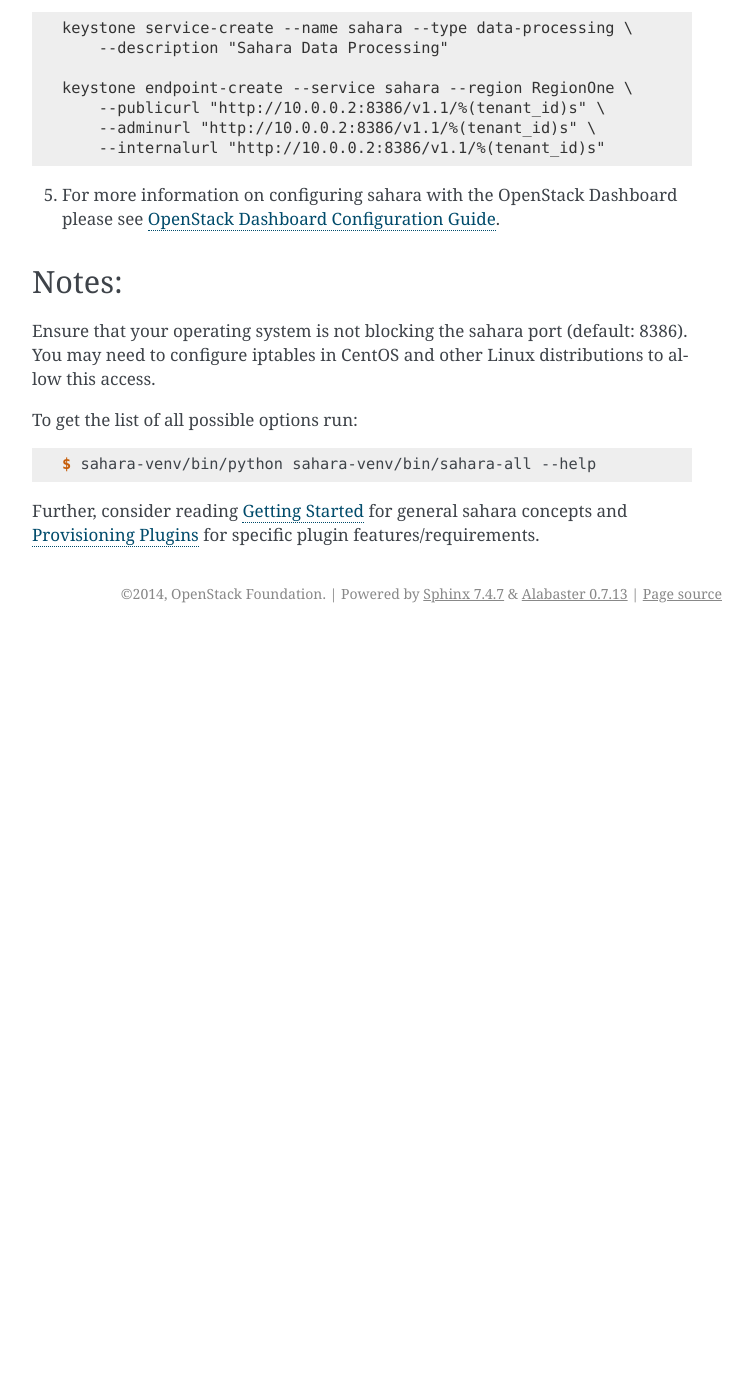
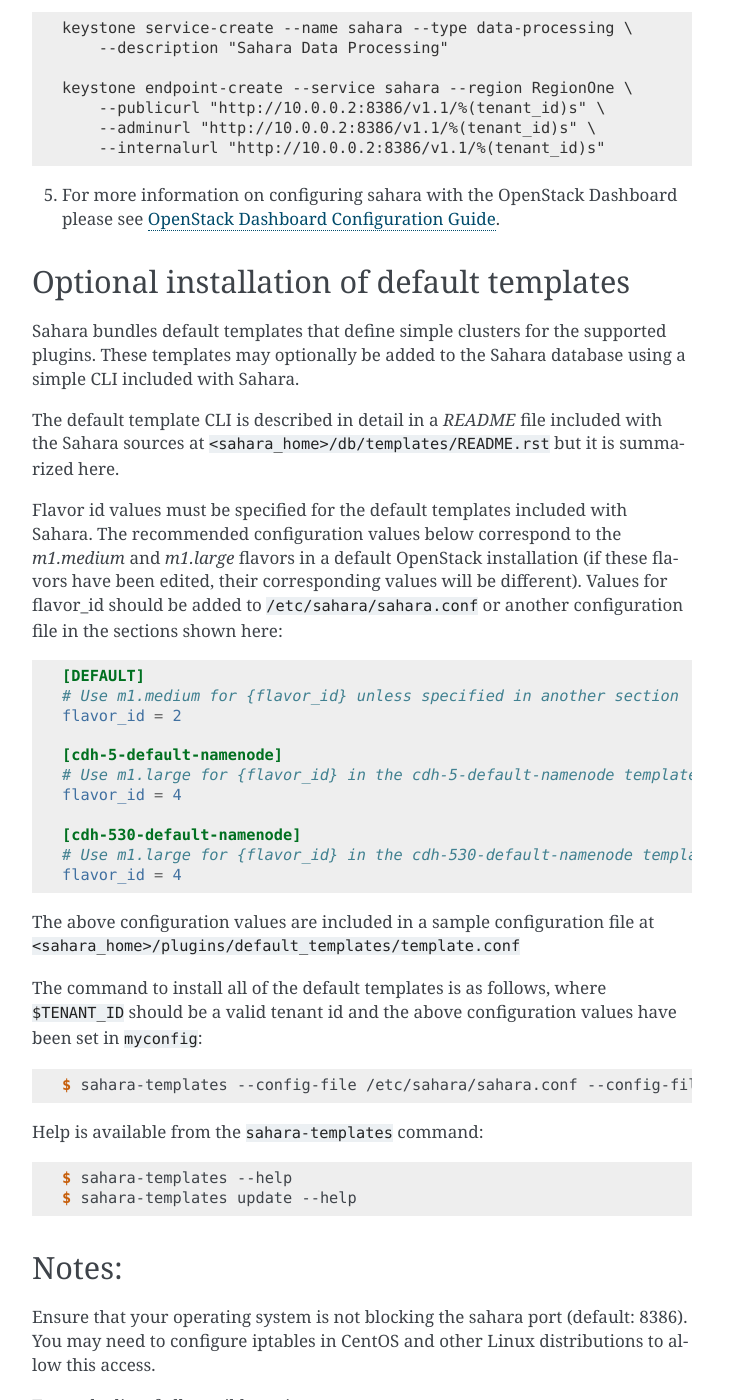
Before and after one commit to butterfy76/sahara, a Sphinx documentation site: the page built from doc/source/userdoc/installation.guide.rst, in a window 1280 px wide and 1400 px high, scrolled down 2687 px. Shown: the whole window, without its empty margins (388-1141 px from the left). Built offline with Sphinx 7.4.7, drawn with Linux system fonts in a browser that asks for light colours; formulas are drawn with MathJax 3; the version number is read from the project's files by our own code; before the commit the page ends 3320 px from its top, so only the background shows below that; some of the changed text lies outside the part shown.

Commit message:
2015-04-21:22:26:51

```diff
--- a/doc/source/userdoc/installation.guide.rst
+++ b/doc/source/userdoc/installation.guide.rst
@@ -194,6 +194,56 @@ installations of sahara.
 5. For more information on configuring sahara with the OpenStack Dashboard
    please see :doc:`dashboard.guide`.
 
+Optional installation of default templates
+------------------------------------------
+
+Sahara bundles default templates that define simple clusters for the
+supported plugins. These templates may optionally be added to the
+Sahara database using a simple CLI included with Sahara.
+
+The default template CLI is described in detail in a *README* file
+included with the Sahara sources at ``<sahara_home>/db/templates/README.rst``
+but it is summarized here.
+
+Flavor id values must be specified for the default templates included
+with Sahara. The recommended configuration values below correspond to the
+*m1.medium* and *m1.large* flavors in a default OpenStack installation (if
+these flavors have been edited, their corresponding values will be different).
+Values for flavor_id should be added to ``/etc/sahara/sahara.conf`` or another
+configuration file in the sections shown here:
+
+.. sourcecode:: ini
+
+    [DEFAULT]
+    # Use m1.medium for {flavor_id} unless specified in another section
+    flavor_id = 2
+
+    [cdh-5-default-namenode]
+    # Use m1.large for {flavor_id} in the cdh-5-default-namenode template
+    flavor_id = 4
+
+    [cdh-530-default-namenode]
+    # Use m1.large for {flavor_id} in the cdh-530-default-namenode template
+    flavor_id = 4
+
+The above configuration values are included in a sample configuration
+file at ``<sahara_home>/plugins/default_templates/template.conf``
+
+The command to install all of the default templates is as follows, where
+``$TENANT_ID`` should be a valid tenant id and the above configuration values
+have been set in ``myconfig``:
+
+.. sourcecode:: console
+
+    $ sahara-templates --config-file /etc/sahara/sahara.conf --config-file myconfig update -t $TENANT_ID
+
+Help is available from the ``sahara-templates`` command:
+
+.. sourcecode:: console
+
+    $ sahara-templates --help
+    $ sahara-templates update --help
+
 Notes:
 ------
 
```
Also changed, not shown: 1 other file.
